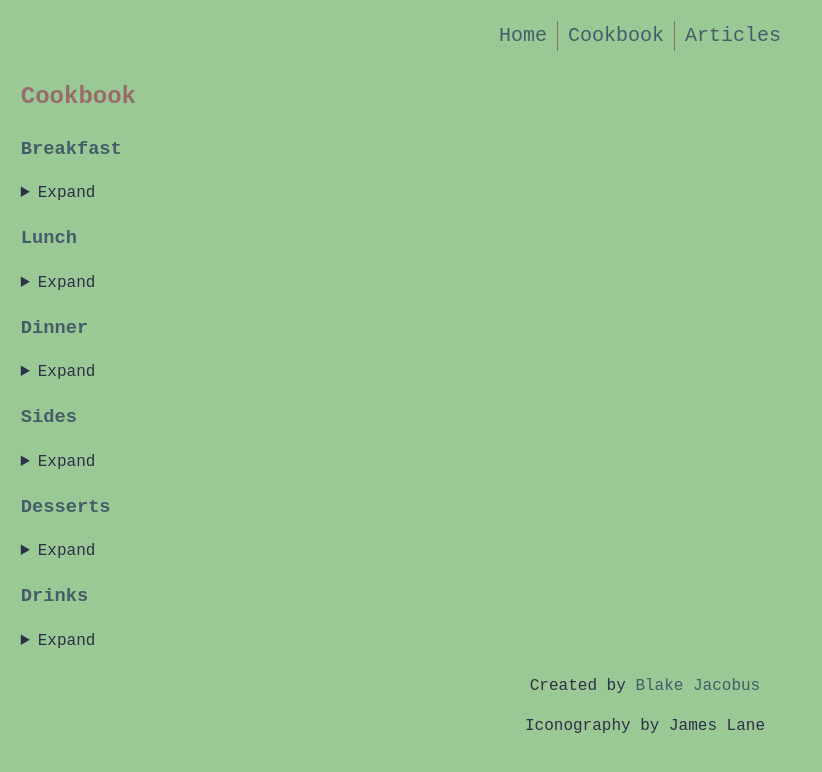
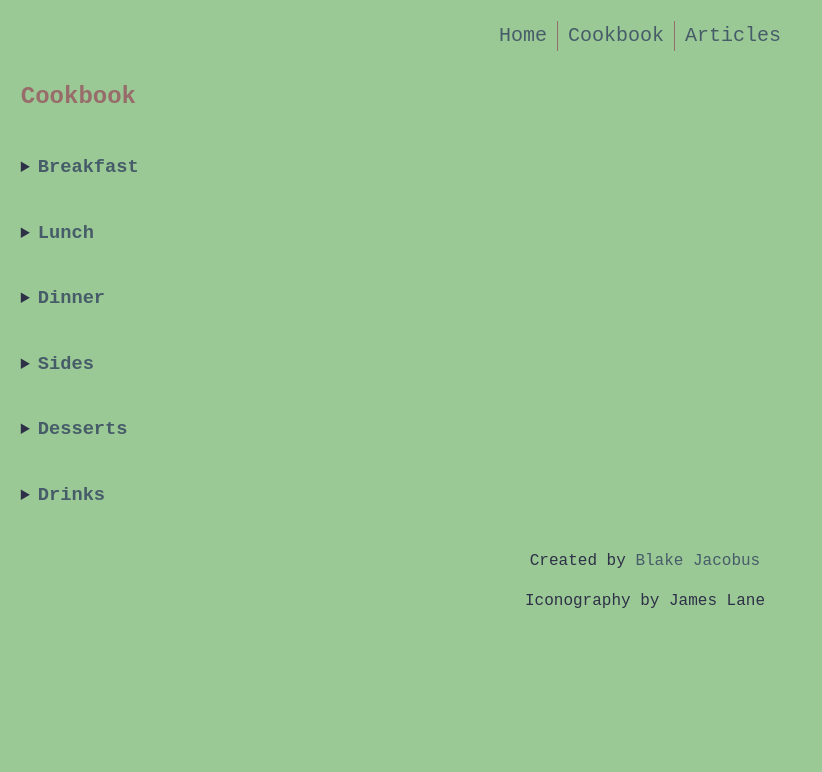
Before and after one commit to blakejacobus/creationcookbook.com, a Jekyll site: the page built from cookbook.html, in a window 1280 px wide. Shown: the top 772 px of the page, without its empty margins (0-822 px from the left). Built offline with Jekyll 4.4.1, drawn with Linux system fonts in a browser that asks for light colours.

Commit message:
Update collapsible sections to include headers

```diff
--- a/cookbook.html
+++ b/cookbook.html
@@ -7,10 +7,8 @@ title: Cookbook
 
   <h2>Cookbook</h2>
 
-  <h3> Breakfast </h3>
-
   <details>
-    <summary>Expand</summary>
+    <summary><h3 style="display: inline-block;">Breakfast</h3></summary>
     <ul>
       {% for breakfast in site.breakfast %}
       <li>
@@ -20,10 +18,8 @@ title: Cookbook
     </ul>
   </details>
 
-  <h3> Lunch </h3>
-
   <details>
-    <summary>Expand</summary>
+    <summary><h3 style="display: inline-block;">Lunch</h3></summary>
     <ul>
       {% for lunch in site.lunch %}
       <li>
@@ -33,10 +29,8 @@ title: Cookbook
     </ul>
   </details>
 
-  <h3> Dinner </h3>
-
   <details>
-    <summary>Expand</summary>
+    <summary><h3 style="display: inline-block;">Dinner</h3></summary>
     <ul>
       {% for dinner in site.dinner %}
       <li>
@@ -46,10 +40,8 @@ title: Cookbook
     </ul>
   </details>
 
-  <h3> Sides </h3>
-
   <details>
-    <summary>Expand</summary>
+    <summary><h3 style="display: inline-block;">Sides</h3></summary>
     <ul>
       {% for sides in site.sides %}
       <li>
@@ -59,10 +51,8 @@ title: Cookbook
     </ul>
   </details>
 
-  <h3> Desserts </h3>
-
   <details>
-    <summary>Expand</summary>
+    <summary><h3 style="display: inline-block;">Desserts</h3></summary>
     <ul>
       {% for desserts in site.desserts %}
       <li>
@@ -72,10 +62,8 @@ title: Cookbook
     </ul>
   </details>
 
-  <h3> Drinks </h3>
-
   <details>
-    <summary>Expand</summary>
+    <summary><h3 style="display: inline-block;">Drinks</h3></summary>
     <ul>
       {% for drinks in site.drinks %}
       <li>
```
